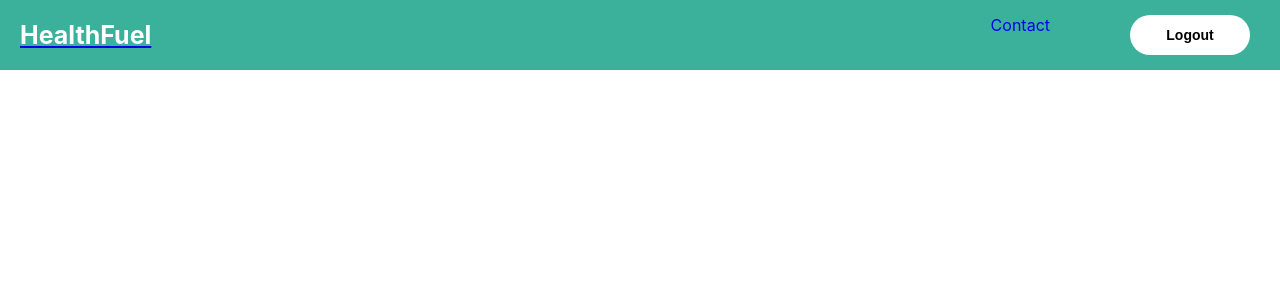
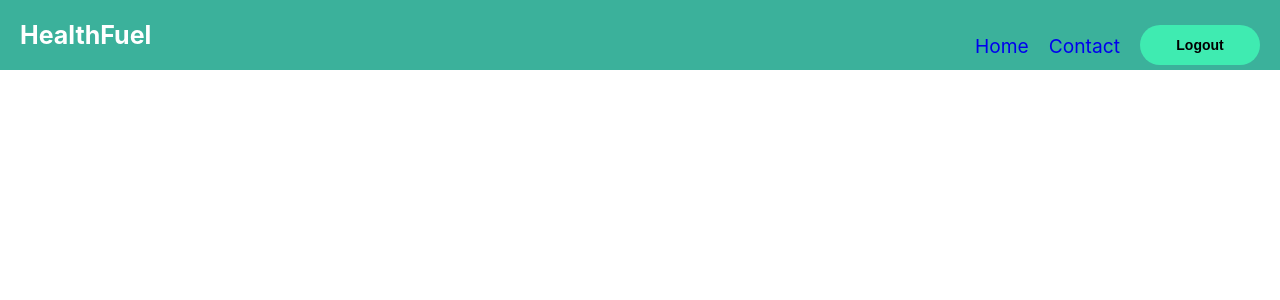
Before and after one commit to BS-PMC-2023/BS-PMC-2023-Team14, a React (Create React App) app in the folder client/: page / in a window 1280 px wide. Shown: the top 300 px of the page. Built offline with nearby package versions, Linux system fonts and the light colour scheme; sample sign-in values are in the browser's storage.

Commit message:
NavBar styling
fixing a few problems in the navbar and adding style for it .

```diff
--- a/client/src/components/Navbar/Navbar.jsx
+++ b/client/src/components/Navbar/Navbar.jsx
@@ -9,19 +9,29 @@ const Navbar = () => {
 
   return (
     <nav className="navbar">
-      <Link to="/" >
-        <h1 className="title">HealthFuel</h1>
-      </Link>
+      <h1 className="title">HealthFuel</h1>
       <ul className="nav_links">
         <li>
-          <Link to="/contact" className="nav_link">
-            Contact
-          </Link>
+          <div className="navbarworld">
+            <Link className="nav_link" to="/" >
+              <p >Home</p>
+            </Link>
+          </div>
         </li>
         <li>
-          <button className="white_btn" onClick={handleLogout}>
-            Logout
-          </button>
+          <div className="navbarworld">
+            <Link to="/contact" className="nav_link">
+              <p >Contact</p>
+            </Link>
+          </div>
+        </li>
+        <li>
+          <div className="buttonDiv" >
+            <button className="white_btn" onClick={handleLogout}>
+              Logout
+            </button>
+          </div>
+
         </li>
       </ul>
     </nav>
--- a/client/src/components/css/Navbar.css
+++ b/client/src/components/css/Navbar.css
@@ -15,16 +15,20 @@
 }
 
 .nav_links{
-	display: flex;
+	height: 40px;
+}
+
+.buttonDiv{
+	margin-top: 10px;
 }
 
 .white_btn {
 	border: none;
 	outline: none;
-	padding: 12px 0;
-	background-color: white;
+	background-color: rgb(63, 235, 177);
 	border-radius: 20px;
 	width: 120px;
+	height: 40px;
 	font-weight: bold;
 	font-size: 14px;
 	cursor: pointer;
@@ -38,12 +42,14 @@ ul {
 	text-align: center;
   }
 
-  li {
-	margin: 0 10px;
-  }
+
+.navbarworld{
+	margin-top: 10px;
+	margin-right: 20px;
+}
+
 
 
 .nav_link{
-	padding-right: 60px;
 	text-decoration: none;
 }
```
